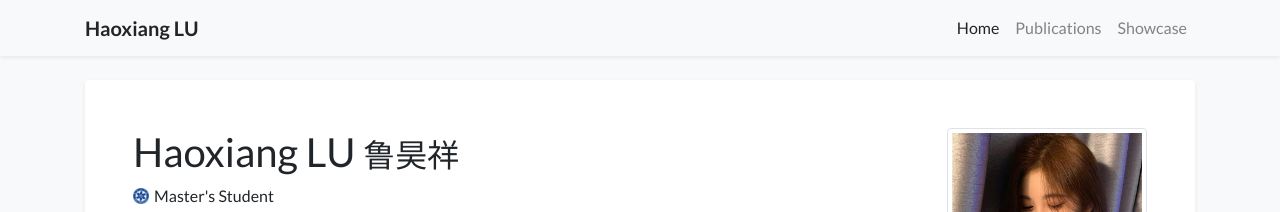
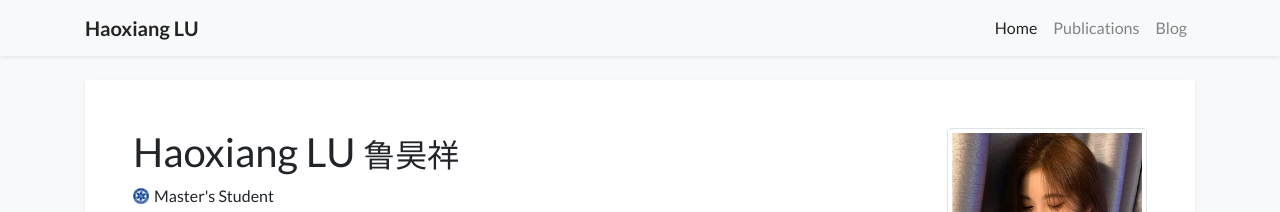
Before and after one commit to lukeecust/lukeecust.github.io, a Jekyll site: the page built from index.html, in a window 1280 px wide. Shown: the top 212 px of the page. Built offline with Jekyll 4.4.1, drawn with Linux system fonts in a browser that asks for light colours; nearby versions of some CDN libraries; some web fonts are replaced; a style sheet for code colours, icons or effects is not loaded.

Commit message:
Update navigation.yml

```diff
--- a/_data/navigation.yml
+++ b/_data/navigation.yml
@@ -5,5 +5,5 @@ pages:
   url: /
 - name: Publications
   url: /publications
-- name: Showcase
-  url: /showcase
+- name: Blog
+  url: /blog
```
